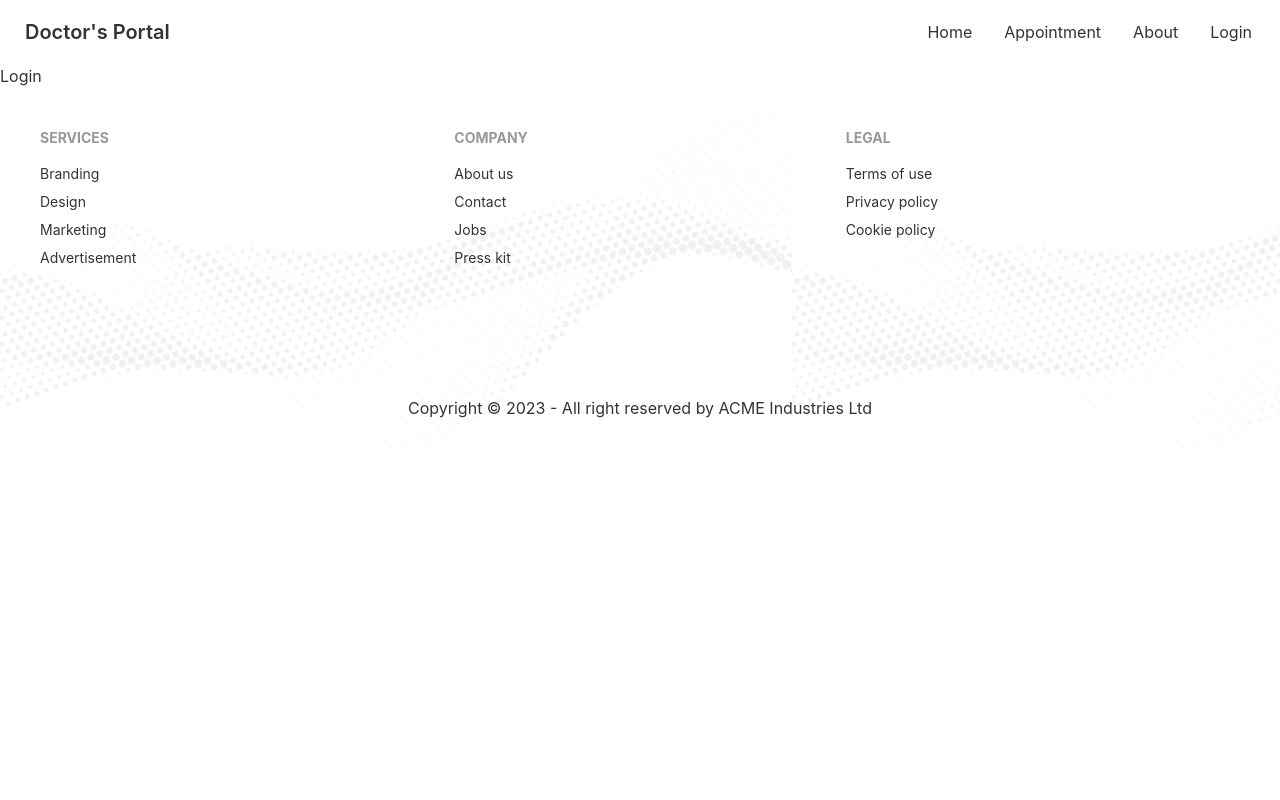
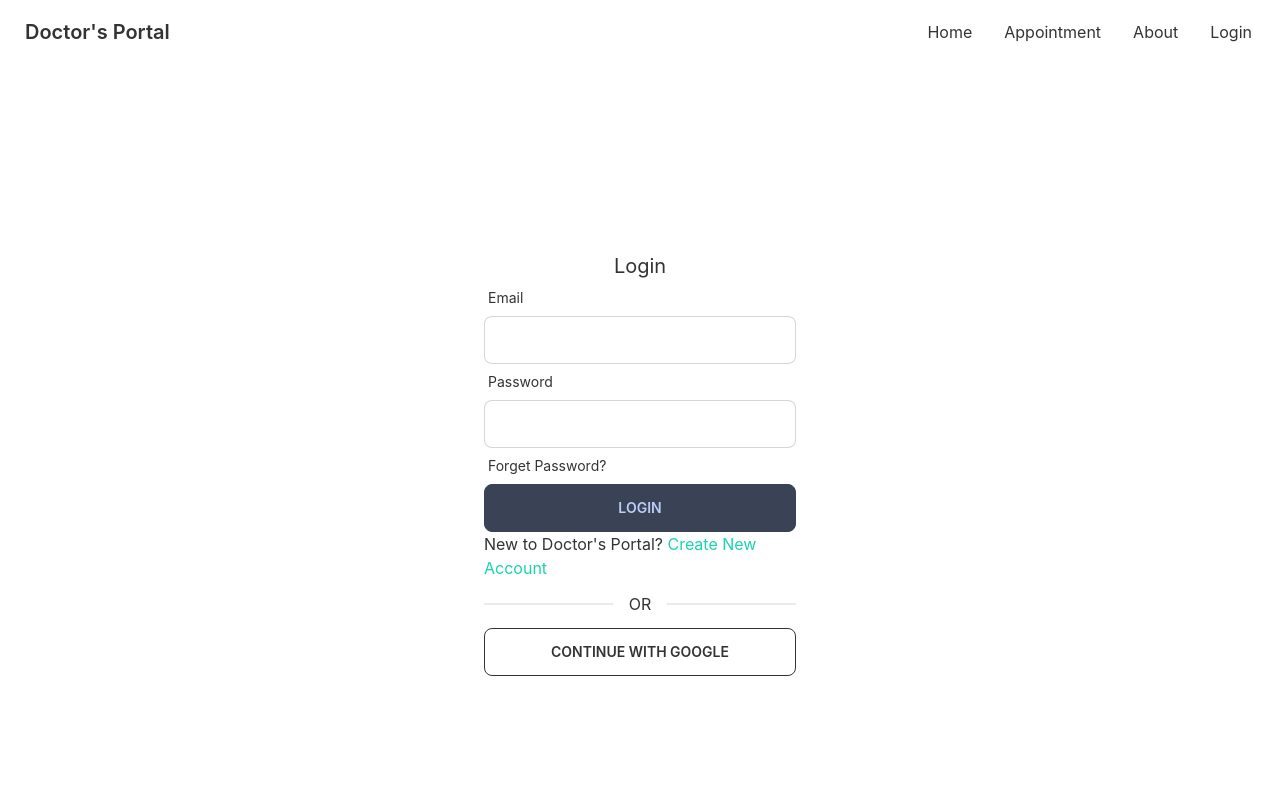
Before and after one commit to arnob999/doctors-portal-client-practice, a React (Create React App) app: page /login in a window 1280 px wide. Shown: the top 800 px of the page. Built offline with nearby package versions, Linux system fonts and the light colour scheme.

Commit message:
firebase initialized

```diff
--- a/package.json
+++ b/package.json
@@ -8,9 +8,11 @@
     "@testing-library/user-event": "^13.5.0",
     "daisyui": "^2.51.3",
     "date-fns": "^2.29.3",
+    "firebase": "^9.18.0",
     "react": "^18.2.0",
     "react-day-picker": "^8.6.0",
     "react-dom": "^18.2.0",
+    "react-hook-form": "^7.43.7",
     "react-router-dom": "^6.9.0",
     "react-scripts": "5.0.1",
     "web-vitals": "^2.1.4"
--- a/src/Pages/Login/Login.js
+++ b/src/Pages/Login/Login.js
@@ -1,9 +1,53 @@
-import React from 'react';
+import React, { useState } from 'react';
+import { useForm } from 'react-hook-form';
+import { Link } from 'react-router-dom';
 
 const Login = () => {
+    const { register, handleSubmit } = useForm()
+
+    const handleLogin = data => {
+        console.log(data)
+    }
     return (
-        <div>
-            Login
+        <div className='h-[800px]  flex justify-center items-center'>
+            <div className='w-96 p-9'>
+                <h2 className='text-xl text-center'>
+                    Login
+                </h2>
+                <form onSubmit={handleSubmit(handleLogin)}>
+
+                    <div className="form-control w-full max-w-xs">
+                        <label className='label'>
+                            <span className='label-text'>
+                                Email
+                            </span>
+                        </label>
+                        <input className="input input-bordered w-full max-w-xs" type="text" {...register("email")} />
+                    </div>
+                    <div className="form-control w-full max-w-xs">
+                        <label className='label'>
+                            <span className='label-text'>
+                                Password
+                            </span>
+                        </label>
+                        <input className="input input-bordered w-full max-w-xs" type="password" {...register("password")} />
+
+                        <label className='label'>
+                            <span className='label-text'>
+                                Forget Password?
+                            </span>
+                        </label>
+                    </div>
+                    <input className='btn btn-accent w-full' value="Login" type="submit" />
+                </form>
+                <p>
+                    New to Doctor's Portal? <Link className='text-secondary' to={"/signup"}>Create New Account</Link>
+                </p>
+                <div className="divider">OR</div>
+                <button className='uppercase w-full btn btn-outline'>
+                    Continue With GOOGLE
+                </button>
+            </div>
         </div>
     );
 };
--- /dev/null
+++ b/src/firebase/firebase.config.js
@@ -0,0 +1,19 @@
+// Import the functions you need from the SDKs you need
+import { initializeApp } from "firebase/app";
+// TODO: Add SDKs for Firebase products that you want to use
+// https://firebase.google.com/docs/web/setup#available-libraries
+
+// Your web app's Firebase configuration
+const firebaseConfig = {
+    apiKey: process.env.REACT_APP_apiKey,
+    authDomain: process.env.REACT_APP_authDomain,
+    projectId: process.env.REACT_APP_projectId,
+    storageBucket: process.env.REACT_APP_storageBucket,
+    messagingSenderId: process.env.REACT_APP_messagingSenderId,
+    appId: process.env.REACT_APP_appId,
+};
+
+// Initialize Firebase
+const app = initializeApp(firebaseConfig);
+
+export default app;
```
Also changed, not shown: 1 other file (tests, documents, lock files or other folders).
